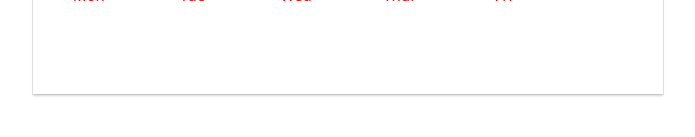
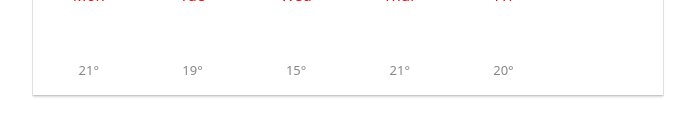
Before and after one commit to Dammy36/weather2-react, a React (Create React App) app: page / in a window 1280 px wide. Shown: the part 397-534 px from the top of the page, without its empty margins (37-732 px from the left). Built offline with nearby package versions, Linux system fonts and the light colour scheme; no server answers.

Commit message:
Added weather icon image

```diff
--- a/src/App.css
+++ b/src/App.css
@@ -88,3 +88,10 @@ font-size: 15px;
 font-weight: 400px;
 white-space: nowrap;
 }
+.forcast-temp{
+  font-weight: 400px;
+  font-size: 13px;
+  text-align: center;
+  line-height: 1px;
+  color: #878787;
+}
--- a/src/App.js
+++ b/src/App.js
@@ -27,7 +27,10 @@ function App( ) {
         </div>
         <div className='row'>
           <div className='col-sm-6'>
-          <div className='weather-today'>15</div>
+
+            <div className='weather-today'>
+
+            15</div>
             <span className='weather-today2'>°C</span>
           </div>
           <div className='col-sm-6'>
@@ -45,7 +48,14 @@ function App( ) {
           <div className='col-sm-2'>Thur</div>
           <div className='col-sm-2'>Fri</div>
 
-</div>
+        </div>
+        <div className='row forcast-temp'>
+          <div className='col-sm-2'>21°</div>
+          <div className='col-sm-2'>19°</div>
+          <div className='col-sm-2'>15°</div>
+          <div className='col-sm-2'>21°</div>
+          <div className='col-sm-2'>20°</div>
+        </div>
 
        <Weather city="Lagos"/>
       </header>
--- a/src/Weather.js
+++ b/src/Weather.js
@@ -1,19 +1,7 @@
 import React from "react"
-import axios from "axios";
-
-export default function Weather(props) {
-
-    function handleSubmit (response) {
-        console.log(response.data)
-    alert(`The weather in ${response.data.city} is ${response.data.temperature.current}`)
-
-  }
-    let apiKey = "ft2ff28777530dba3dddb311o0464bef";
-  let apiUrl = `https://api.shecodes.io/weather/v1/current?query=${props.city}&key=${apiKey}&units=metric`;
-
-    axios.get(apiUrl).then(handleSubmit);
 
 
+export default function Weather() {
 
     return (
     <div></div>
```
Also changed, not shown: download (1).png (added).
